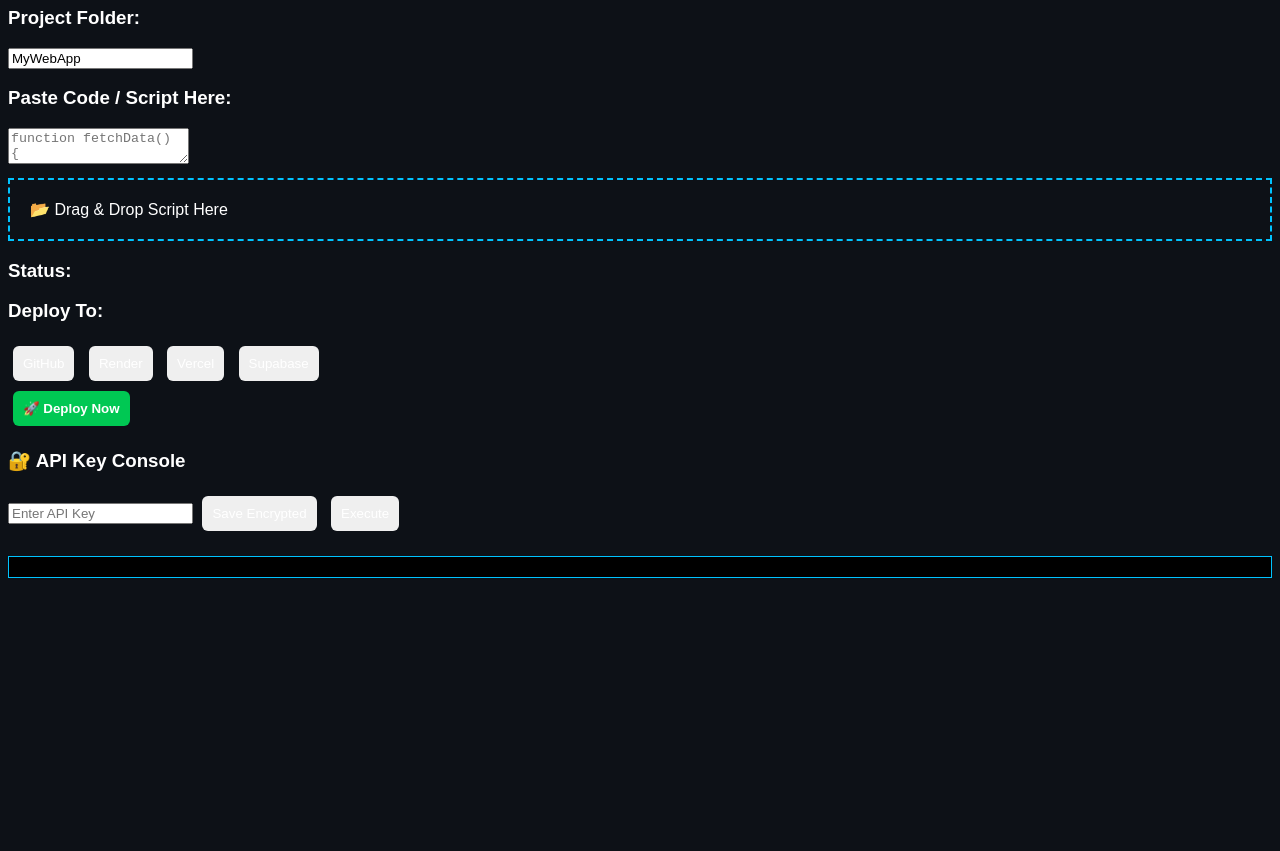
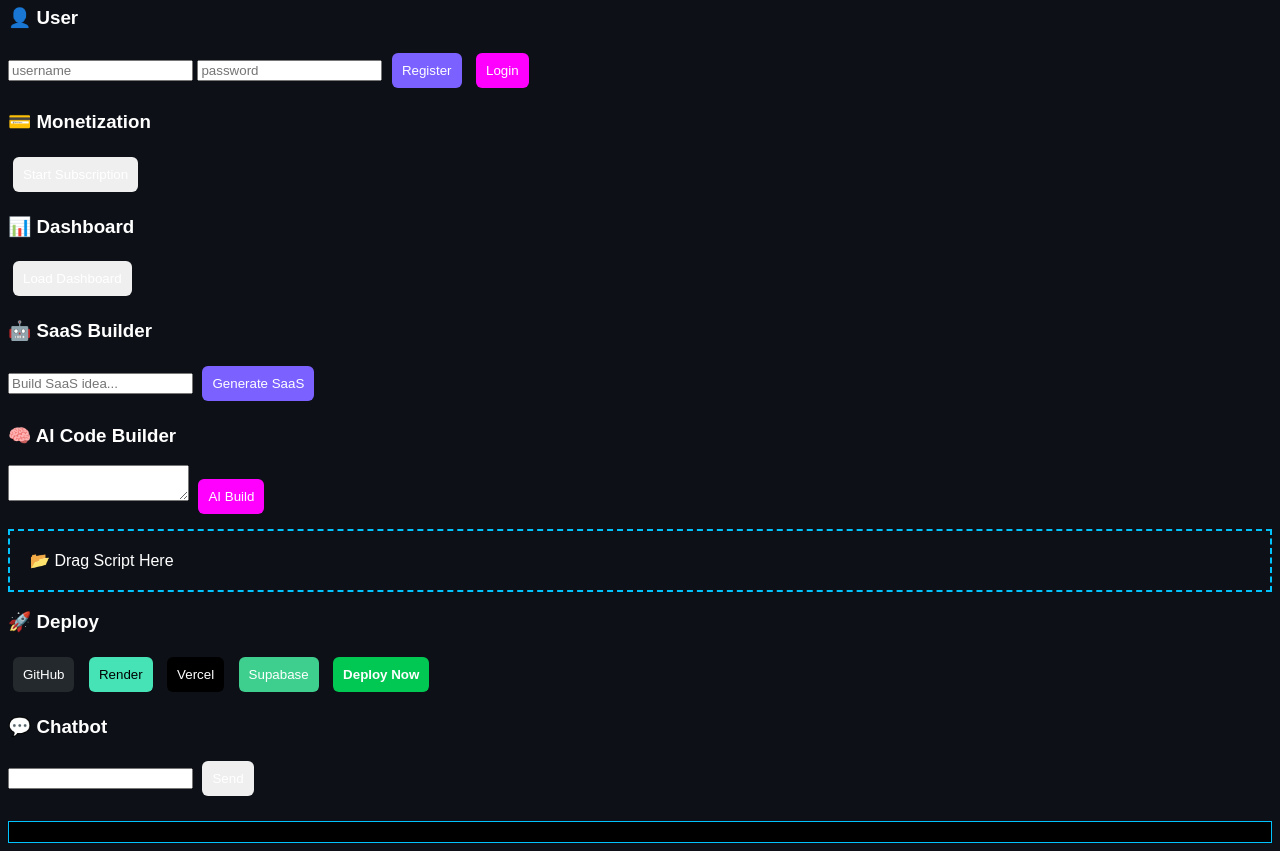
Before and after one commit to 1wb1965197116-jpg/multi-ai-deploy, a website: page frontend/index.html in a window 1280 px wide. Shown: the part 74-925 px from the top of the page. Before the commit the page ends 800 px from the top, so only its background shows below. Drawn offline with Linux system fonts and the light colour scheme.

Commit message:
Update index.html

```diff
--- a/frontend/index.html
+++ b/frontend/index.html
@@ -1,44 +1,48 @@
 <!DOCTYPE html>
 <html>
 <head>
-<title>AI Multi-Project Deployer</title>
+<title>SaaS Empire</title>
 <link rel="stylesheet" href="styles.css">
 </head>
 <body>
 
-<h1>🚀 AI Multi-Project Deployer</h1>
+<h1>🚀 SaaS Empire Dashboard</h1>
 
-<h3>Project Folder:</h3>
-<input id="projectName" value="MyWebApp">
+<h3>👤 User</h3>
+<input id="user" placeholder="username">
+<input id="pass" placeholder="password">
+<button class="btn-purple" onclick="register()">Register</button>
+<button class="btn-ai" onclick="login()">Login</button>
 
-<h3>Paste Code / Script Here:</h3>
-<textarea id="fileContent" placeholder="function fetchData() { console.log('Fetching data...'); }"></textarea>
+<h3>💳 Monetization</h3>
+<button class="btn-green" onclick="checkout()">Start Subscription</button>
 
-<div id="dropZone">📂 Drag & Drop Script Here</div>
+<h3>📊 Dashboard</h3>
+<button onclick="loadDashboard()">Load Dashboard</button>
+<div id="dashboard"></div>
 
-<h3>Status:</h3>
-<div id="statusBox"></div>
+<h3>🤖 SaaS Builder</h3>
+<input id="saasPrompt" placeholder="Build SaaS idea...">
+<button class="btn-purple" onclick="buildSaaS()">Generate SaaS</button>
 
-<div id="fixPrompt" style="display:none;">
-  <p>⚠️ Files incomplete. Do you want AI to fix?</p>
-  <button onclick="fixProject()">Yes, Fix It</button>
-  <button onclick="cancelFix()">Cancel</button>
-</div>
+<h3>🧠 AI Code Builder</h3>
+<textarea id="fileContent"></textarea>
+<button class="btn-ai" onclick="aiBuild()">AI Build</button>
 
-<h3>Deploy To:</h3>
-<div class="deploy-buttons">
-  <button onclick="deploy('github')">GitHub</button>
-  <button onclick="deploy('render')">Render</button>
-  <button onclick="deploy('vercel')">Vercel</button>
-  <button onclick="deploy('supabase')">Supabase</button>
-</div>
+<div id="dropZone">📂 Drag Script Here</div>
 
-<button class="mainDeploy" onclick="checkBeforeDeploy()">🚀 Deploy Now</button>
+<h3>🚀 Deploy</h3>
+<button class="btn-github" onclick="deploy('github')">GitHub</button>
+<button class="btn-render" onclick="deploy('render')">Render</button>
+<button class="btn-vercel" onclick="deploy('vercel')">Vercel</button>
+<button class="btn-supabase" onclick="deploy('supabase')">Supabase</button>
 
-<h3>🔐 API Key Console</h3>
-<input id="apiKey" placeholder="Enter API Key">
-<button onclick="saveKey()">Save Encrypted</button>
-<button onclick="runWithKey()">Execute</button>
+<button class="mainDeploy" onclick="checkBeforeDeploy()">Deploy Now</button>
+
+<h3>💬 Chatbot</h3>
+<div id="chatBox"></div>
+<input id="chatInput">
+<button onclick="sendChat()">Send</button>
 
 <div id="output"></div>
 
```
